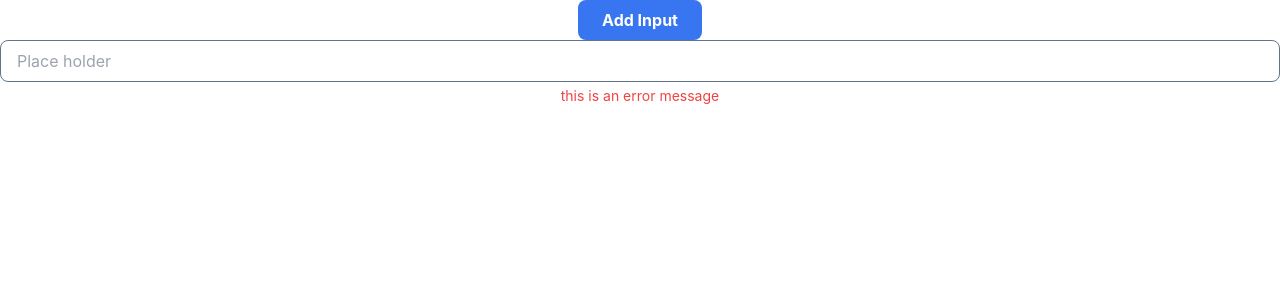
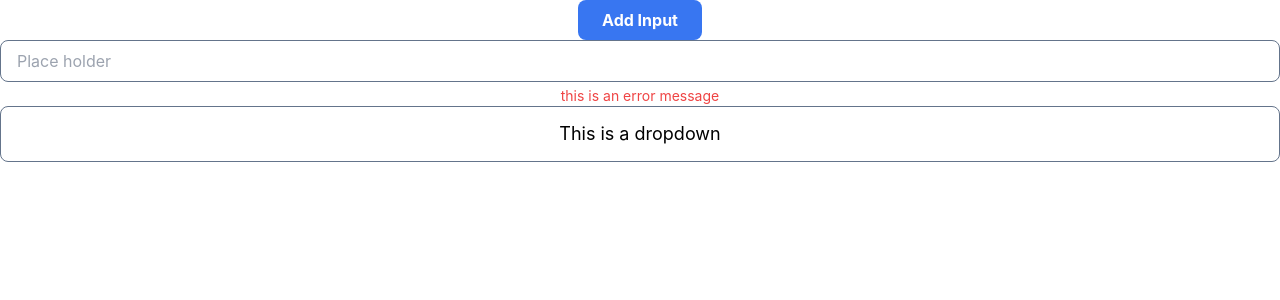
Before and after one commit to mbianou-bradon/mini-inventory, a React (Create React App) app: page / in a window 1280 px wide. Shown: the top 300 px of the page. Built offline with nearby package versions, Linux system fonts and the light colour scheme.

Commit message:
feat(component): implemented dropdown component

```diff
--- a/src/App.tsx
+++ b/src/App.tsx
@@ -3,6 +3,7 @@ import logo from './logo.svg';
 import './App.css';
 import Button from './components/atoms/button/Button.atom';
 import Input from './components/atoms/input/Input.atom';
+import Dropdown from './components/atoms/dropdown/Dropdown.atom';
 
 function App() {
   return (
@@ -23,6 +24,7 @@ function App() {
       </header> */}
       <Button text='Add Input' />
       <Input name='Input' value='' placeholder='Place holder' isError error='this is an error message' />
+      <Dropdown placeholder='This is a dropdown' />
     </div>
   );
 }
--- /dev/null
+++ b/src/components/atoms/dropdown/Dropdown.atom.tsx
@@ -0,0 +1,21 @@
+import React, { useState } from 'react'
+
+type Props = {
+    value?: string;
+    placeholder?: string;
+    setValue?: React.Dispatch<React.SetStateAction<string>>
+    data?: any[];
+}
+export default function Dropdown({ value, placeholder, setValue }: Props) {
+    const [isOpen, setIsOpen] = useState<boolean>(false)
+    return (
+        <div className={`relative border border-slate-500 rounded-lg px-4 py-2 w-full outline-none focus:border-primary-blue`}>
+            <p onClick={() => setIsOpen(p => !p)} className='px-4 py-2 text-lg leading-[22px]'><span>{(value && value !== "") ? value : placeholder}</span><span></span></p>
+            {isOpen && <ul className='border border-slate-500 rounded-lg absolute left-0 top-[110%] w-full  max-h-[200px] overflow-auto'>
+                {Array(4).fill(0).map((_v, index) => {
+                    return <li key={index} onClick={() => setValue?.("")} className={`hover:bg-primary-blue hover:text-white py-2 px-4 cursor-pointer`}>Data</li>
+                })}
+            </ul>}
+        </div>
+    )
+}
```
